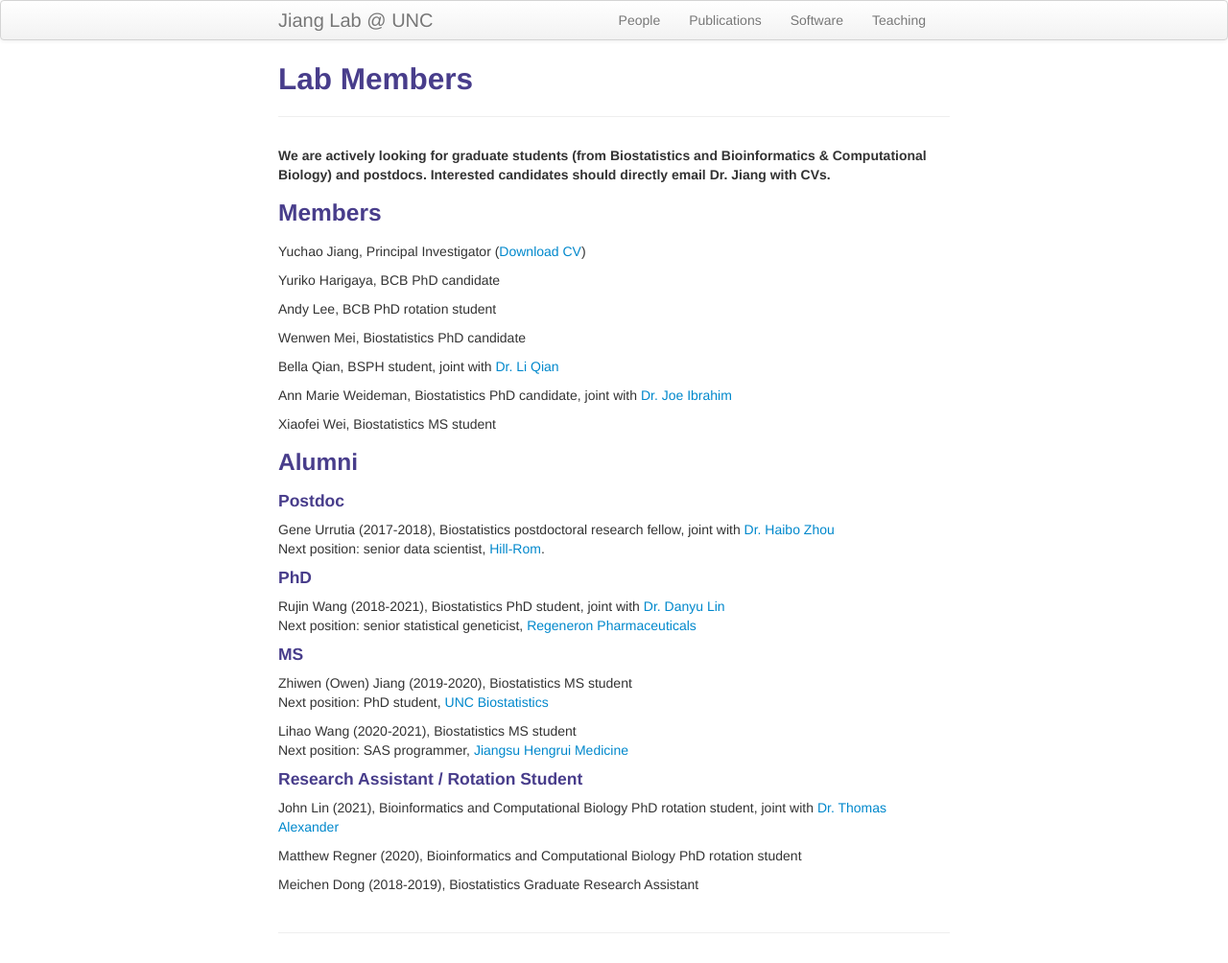
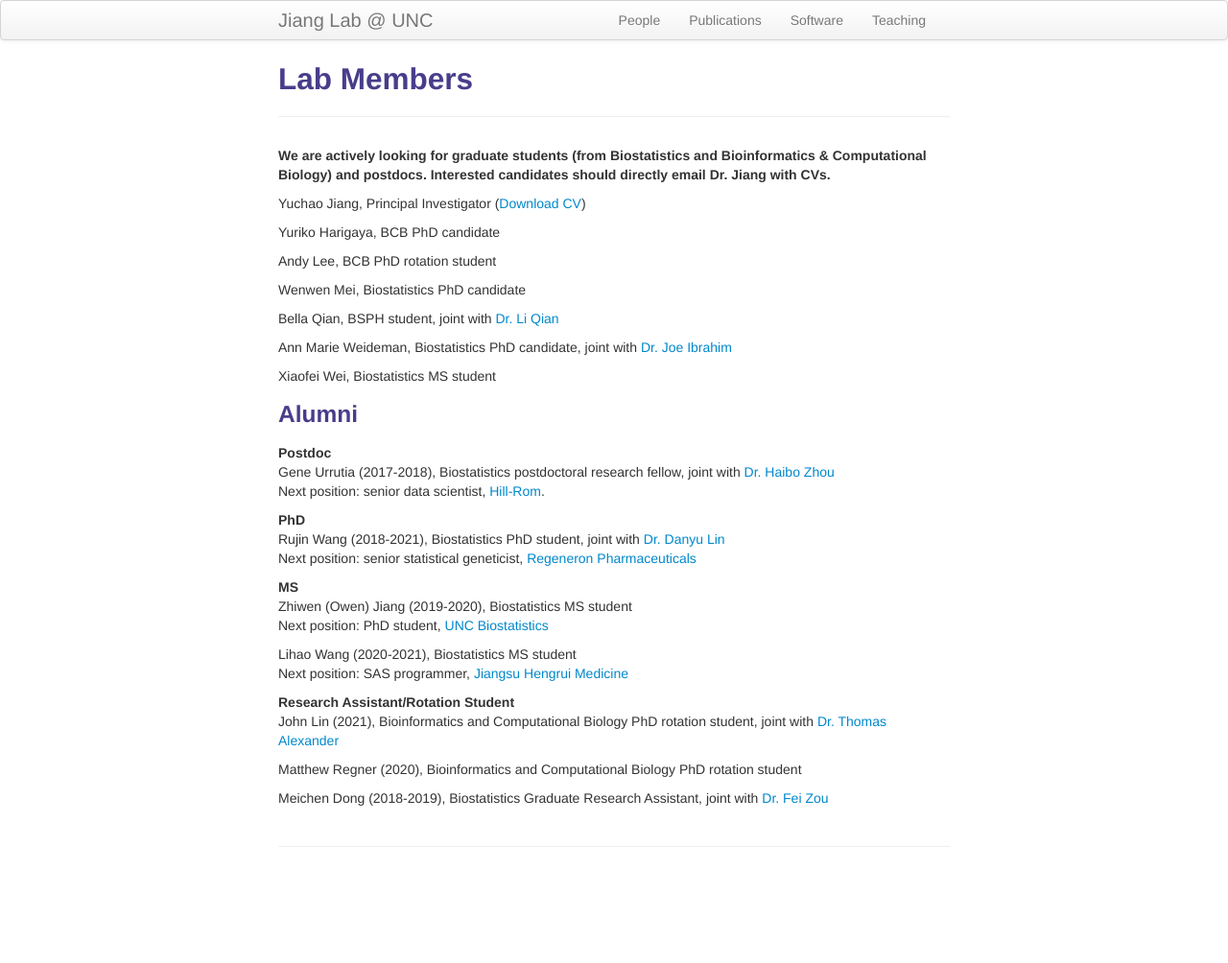
Before and after one commit to yuchaojiang/yuchaojiang.github.io, a Jekyll site: the page built from pages/people.md, in a window 1280 px wide. Shown: the whole page at 96% size. Built offline with Jekyll 4.4.1, drawn with Linux system fonts in a browser that asks for light colours; after the commit the page ends 914 px from its top, so only the background shows below that.

Commit message:
Update people.md

```diff
--- a/pages/people.md
+++ b/pages/people.md
@@ -5,8 +5,6 @@ description: Jiang Lab Members
 ---
 
 **We are actively looking for graduate students (from Biostatistics and Bioinformatics & Computational Biology) and postdocs. Interested candidates should directly email Dr. Jiang with CVs.**
-
-### Members
 
 Yuchao Jiang, Principal Investigator (<a href="https://www.dropbox.com/s/re2aqb8qztxveb9/CV_Yuchao_Jiang.pdf?dl=0" title="Download CV as PDF">Download CV</a>)
 
@@ -24,24 +22,24 @@ Xiaofei Wei, Biostatistics MS student
 
 ### Alumni
 
-#### Postdoc
+**Postdoc**<br/>
 Gene Urrutia (2017-2018), Biostatistics postdoctoral research fellow, joint with [Dr. Haibo Zhou](http://sph.unc.edu/adv_profile/haibo-zhou-phd/) <br/>
 Next position: senior data scientist, [Hill-Rom](https://www.hill-rom.com/usa/).
 
-#### PhD
+**PhD**<br/>
 Rujin Wang (2018-2021), Biostatistics PhD student, joint with [Dr. Danyu Lin](https://sph.unc.edu/adv_profile/danyu-lin-phd/) <br/>
 Next position: senior statistical geneticist, [Regeneron Pharmaceuticals](https://www.regeneron.com/)
 
-#### MS
+**MS**<br/>
 Zhiwen (Owen) Jiang (2019-2020), Biostatistics MS student <br/>
 Next position: PhD student, [UNC Biostatistics](https://sph.unc.edu/bios/biostatistics/)
 
 Lihao Wang (2020-2021), Biostatistics MS student <br/>
 Next position: SAS programmer, [Jiangsu Hengrui Medicine](http://www.hrs.com.cn/)
 
-#### Research Assistant / Rotation Student
+**Research Assistant/Rotation Student**<br/>
 John Lin (2021), Bioinformatics and Computational Biology PhD rotation student, joint with [Dr. Thomas Alexander](https://unclineberger.org/directory/thomas-alexander/) <br/>
 
 Matthew Regner (2020), Bioinformatics and Computational Biology PhD rotation student <br/>
 
-Meichen Dong (2018-2019), Biostatistics Graduate Research Assistant <br/>
+Meichen Dong (2018-2019), Biostatistics Graduate Research Assistant, joint with [Dr. Fei Zou](https://sph.unc.edu/adv_profile/fei-zou-phd/) <br/>
```
